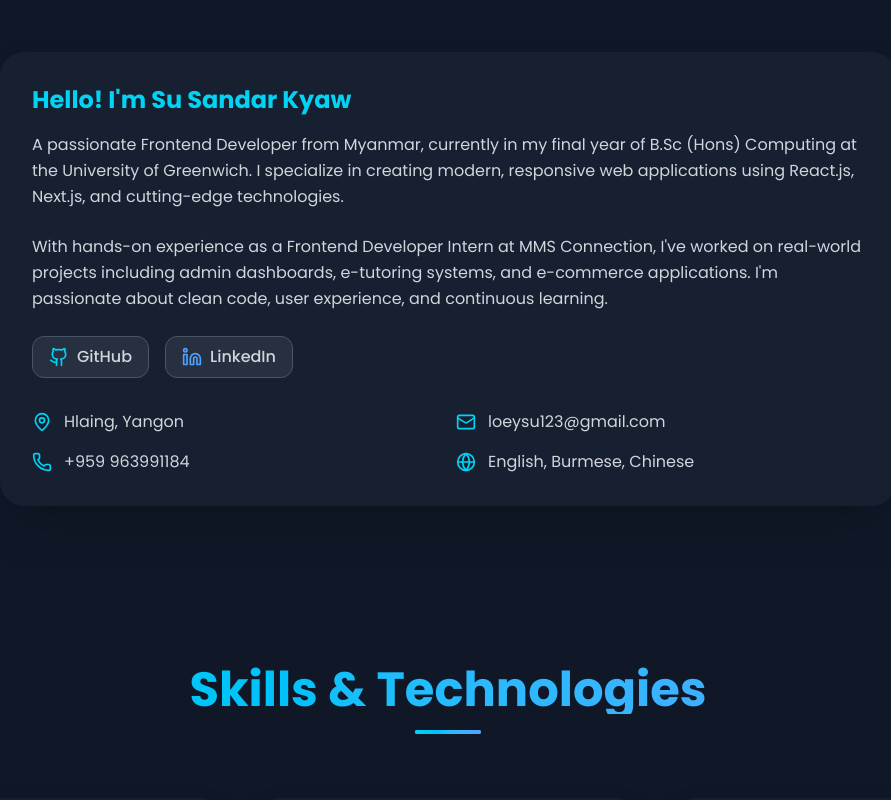
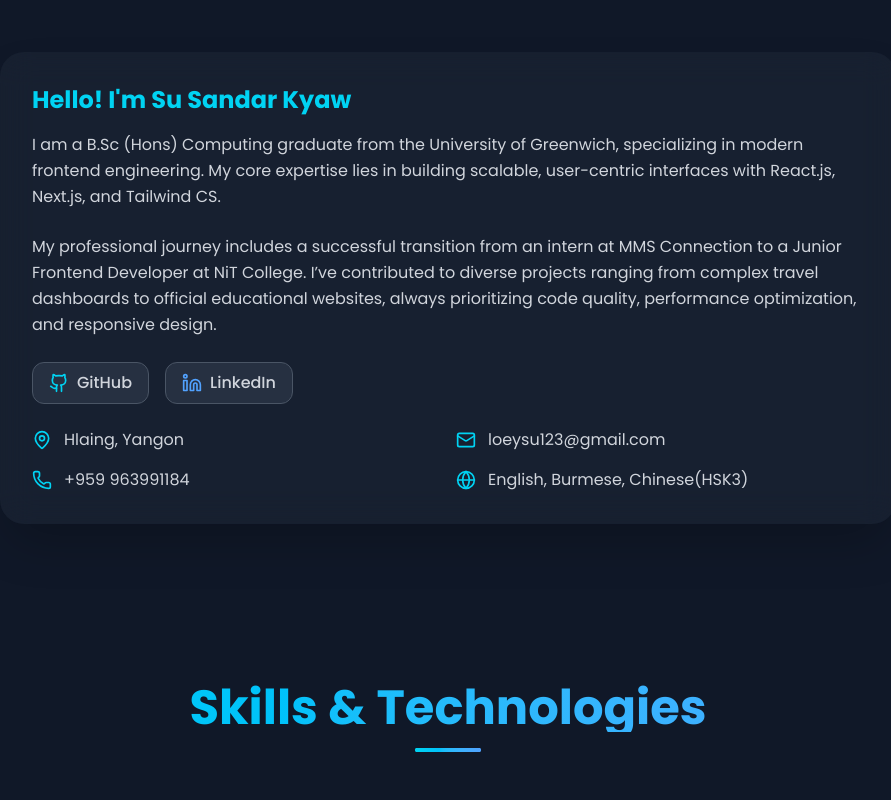
Before and after one commit to SuSandarKyaw/my-portfolio, a React (Vite) app: page / in a window 1280 px wide. Shown: the part 960-1760 px from the top of the page, without its empty margins (192-1083 px from the left). Built offline with nearby package versions, Linux system fonts and the light colour scheme.

Commit message:
fix : modify introduction text

```diff
--- a/src/components/AboutSection.jsx
+++ b/src/components/AboutSection.jsx
@@ -3,27 +3,38 @@ import RunningLine from "./RunningLine";
 
 const AboutSection = () => {
   return (
-    <section id="about" className="relative py-20 px-4 sm:px-6 lg:px-8 bg-gray-900">
+    <section
+      id="about"
+      className="relative py-20 px-4 sm:px-6 lg:px-8 bg-gray-900"
+    >
       <div className="max-w-7xl mx-auto">
         <div className="text-center mb-16">
           <h2 className="text-4xl md:text-5xl font-bold mb-4 bg-gradient-to-r from-cyan-400 to-blue-400 bg-clip-text text-transparent">
             About Me
           </h2>
-         <RunningLine/>
+          <RunningLine />
         </div>
 
         <div className="max-w-4xl mx-auto">
-          {/* About Content */}
           <div className="bg-gray-800/50 backdrop-blur-lg rounded-3xl p-8 shadow-2xl">
-            <h3 className="text-2xl font-bold mb-4 text-cyan-400">Hello! I'm Su Sandar Kyaw</h3>
+            <h3 className="text-2xl font-bold mb-4 text-cyan-400">
+              Hello! I'm Su Sandar Kyaw
+            </h3>
             <p className="text-gray-300 leading-relaxed mb-6">
-              A passionate Frontend Developer from Myanmar, currently in my final year of B.Sc (Hons) Computing at the University of Greenwich. I specialize in creating modern, responsive web applications using React.js, Next.js, and cutting-edge technologies.
+              I am a B.Sc (Hons) Computing graduate from the University of
+              Greenwich, specializing in modern frontend engineering. My core
+              expertise lies in building scalable, user-centric interfaces with
+              React.js, Next.js, and Tailwind CS.
             </p>
             <p className="text-gray-300 leading-relaxed mb-6">
-              With hands-on experience as a Frontend Developer Intern at MMS Connection, I've worked on real-world projects including admin dashboards, e-tutoring systems, and e-commerce applications. I'm passionate about clean code, user experience, and continuous learning.
+              My professional journey includes a successful transition from an
+              intern at MMS Connection to a Junior Frontend Developer at NiT
+              College. I’ve contributed to diverse projects ranging from complex
+              travel dashboards to official educational websites, always
+              prioritizing code quality, performance optimization, and
+              responsive design.
             </p>
 
-            {/* Social Links */}
             <div className="flex flex-wrap justify-center lg:justify-start gap-4 mb-6">
               <a
                 href="https://github.com/SuSandarKyaw"
@@ -45,23 +56,28 @@ const AboutSection = () => {
               </a>
             </div>
 
-            {/* Personal Info */}
-            <div className="grid grid-cols-1 sm:grid-cols-2 gap-4 mt-8">
-              <div className="flex items-center gap-3">
+            <div className=" grid grid-cols-2 gap-4">
+              <div className=" flex flex-col gap-4">
+                <div className=" flex items-center gap-3">
                   <MapPin className="w-5 h-5 text-cyan-400" />
                   <span className="text-gray-300">Hlaing, Yangon</span>
                 </div>
-              <div className="flex items-center gap-3">
+                <div className=" flex items-center gap-3">
+                  <Phone className="w-5 h-5 text-cyan-400" />
+                  <span className="text-gray-300">+959 963991184</span>
+                </div>
+              </div>
+              <div className=" flex flex-col gap-4">
+                <div className=" flex items-center gap-3">
                   <Mail className="w-5 h-5 text-cyan-400" />
                   <span className="text-gray-300">loeysu123@gmail.com</span>
                 </div>
-              <div className="flex items-center gap-3">
-                <Phone className="w-5 h-5 text-cyan-400" />
-                <span className="text-gray-300">+959 963991184</span>
+                <div className=" flex items-center gap-3">
+                  <Globe className="w-5 h-5 text-cyan-400" />
+                  <span className="text-gray-300">
+                    English, Burmese, Chinese(HSK3)
+                  </span>
                 </div>
-              <div className="flex items-center gap-3">
-                <Globe className="w-5 h-5 text-cyan-400" />
-                <span className="text-gray-300">English, Burmese, Chinese</span>
               </div>
             </div>
           </div>
--- a/src/components/ContactSection.jsx
+++ b/src/components/ContactSection.jsx
@@ -3,22 +3,27 @@ import RunningLine from "./RunningLine";
 
 const ContactSection = () => {
   return (
-    <section id="contact" className="relative py-20 px-4 sm:px-6 lg:px-8 bg-gray-900">
+    <section
+      id="contact"
+      className="relative py-20 px-4 sm:px-6 lg:px-8 bg-gray-900"
+    >
       <div className="max-w-7xl mx-auto">
         <div className="text-center mb-16">
           <h2 className="text-4xl md:text-5xl font-bold mb-4 bg-gradient-to-r from-cyan-400 to-blue-400 bg-clip-text text-transparent">
             Get In Touch
           </h2>
-          <RunningLine/>
+          <RunningLine />
           <p className="text-xl text-gray-300 mt-6 max-w-2xl mx-auto">
-            I'm always open to discussing new opportunities and exciting projects. Let's connect!
+            I'm always open to discussing new opportunities and exciting
+            projects. Let's connect!
           </p>
         </div>
 
         <div className="grid md:grid-cols-2 gap-12">
-          {/* Contact Information - Left Side */}
           <div className="bg-gray-800/50 backdrop-blur-lg rounded-3xl p-8 shadow-2xl">
-            <h3 className="text-2xl font-bold mb-6 text-cyan-400">Contact Information</h3>
+            <h3 className="text-2xl font-bold mb-6 text-cyan-400">
+              Contact Information
+            </h3>
             <div className="space-y-6">
               <div className="flex items-center gap-4">
                 <div className="w-12 h-12 bg-gradient-to-r from-cyan-400 to-blue-400 rounded-full flex items-center justify-center">
@@ -28,6 +33,7 @@ const ContactSection = () => {
                   <p className="text-gray-300 font-medium">Email</p>
                   <a
                     href="mailto:loeysu123@gmail.com"
+                    target="_blank"
                     className="text-cyan-400 hover:text-cyan-300 transition-colors duration-300"
                   >
                     loeysu123@gmail.com
@@ -62,9 +68,10 @@ const ContactSection = () => {
             </div>
           </div>
 
-          {/* Social Links - Right Side */}
           <div className="bg-gray-800/50 backdrop-blur-lg rounded-3xl p-8 shadow-2xl">
-            <h3 className="text-2xl font-bold mb-6 text-cyan-400">Connect With Me</h3>
+            <h3 className="text-2xl font-bold mb-6 text-cyan-400">
+              Connect With Me
+            </h3>
             <div className="grid grid-cols-1 sm:grid-cols-2 gap-4">
               <a
                 href="https://github.com/SuSandarKyaw"
@@ -87,11 +94,13 @@ const ContactSection = () => {
               </a>
             </div>
 
-            {/* Additional Contact Message */}
             <div className="mt-8 p-6 bg-gray-700/30 rounded-xl border border-gray-600">
-              <h4 className="text-lg font-semibold mb-3 text-gray-200">How to Reach Me</h4>
+              <h4 className="text-lg font-semibold mb-3 text-gray-200">
+                How to Reach Me
+              </h4>
               <p className="text-gray-300">
-                Feel free to email me directly or connect with me on LinkedIn. I typically respond within 24 hours.
+                Feel free to email me directly or connect with me on LinkedIn. I
+                typically respond within 24 hours.
               </p>
             </div>
           </div>
--- a/src/components/ExperienceSection.jsx
+++ b/src/components/ExperienceSection.jsx
@@ -1,4 +1,4 @@
-import { Briefcase, GraduationCap, Building } from "lucide-react";
+import { Briefcase, GraduationCap, Building, Code } from "lucide-react";
 import RunningLine from "./RunningLine";
 
 const experiences = [
@@ -14,14 +14,14 @@ const experiences = [
       "Optimized website performance and SEO for better institutional reach",
       "Collaborated on student registration and academic dashboard modules"
     ],
-    icon: Briefcase,
-    color: "blue" // Using blue to match your project theme
+    icon: Code,
+    color: "blue"
   },
   {
     type: "work",
     position: "Frontend Developer Intern",
     company: "MMS Connection – Remote",
-    duration: "May 2025 – Present",
+    duration: "May 2025 – August 2025",
     achievements: [
       "Developed real-world Admin Dashboard for travel business using Next.js",
       "Built responsive UI components using ShadCN/UI",
--- a/src/components/Footer.jsx
+++ b/src/components/Footer.jsx
@@ -1,17 +1,19 @@
-const Footer =()=> {
+const Footer = () => {
   return (
     <footer className="relative py-12 px-4 sm:px-6 lg:px-8 border-t border-slate-800">
       <div className="max-w-7xl mx-auto">
         <div className="text-center">
           <p className="text-slate-400 mb-4">
-            © {new Date().getFullYear()} <span className="text-cyan-400">Su Sandar Kyaw</span>. All rights reserved.
+            © {new Date().getFullYear()}{" "}
+            <span className="text-cyan-400">Su Sandar Kyaw</span>. All rights
+            reserved.
           </p>
           <p className="text-slate-400 text-sm">
-            Built with React.js, Tailwind CSS, and lots of ☕
+            Built with React.js, Next js, Tailwind CSS, Shadcn Ui and lots of ☕
           </p>
         </div>
       </div>
     </footer>
   );
-}
-export default Footer
+};
+export default Footer;
--- a/src/components/HeroSection.jsx
+++ b/src/components/HeroSection.jsx
@@ -75,7 +75,7 @@ const HeroSection = () => {
               </span>
             </h2>
             <p className="text-base sm:text-lg md:text-xl text-slate-400 max-w-2xl md:max-w-3xl mx-auto leading-relaxed">
-              Final year B.Sc Computing student passionate about creating beautiful, responsive web applications with React.js, Next.js, and modern technologies.
+              B.Sc (Hons) Computing Graduate passionate about creating beautiful, responsive web applications with React.js, Next.js, and modern technologies.
             </p>
           </div>
 
@@ -116,6 +116,7 @@ const HeroSection = () => {
             </a>
             <a
               href="mailto:loeysu123@gmail.com"
+              target="_blank"
               className="text-gray-400 hover:text-cyan-400 transition-colors duration-300 hover:scale-110"
               aria-label="Email"
             >
```
Also changed, not shown: src/components/ProjectsSection.jsx (+14 -6 lines). Lines whose indentation alone changed are shown as unchanged.
